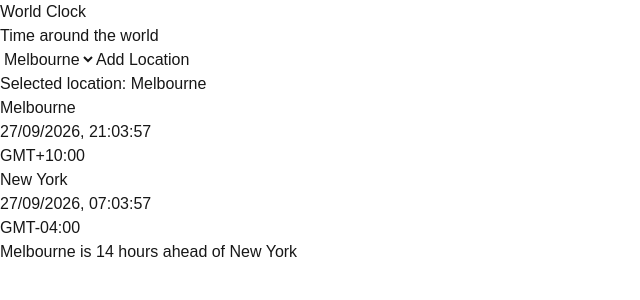
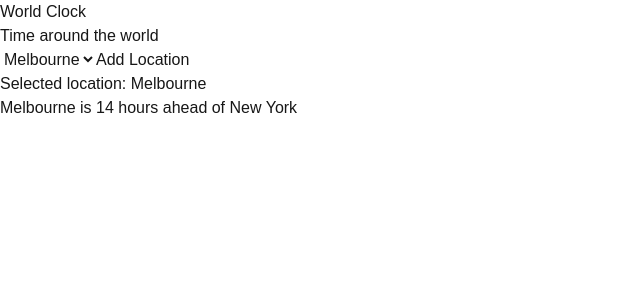
Before and after one commit to timeutility/timeflow-ai, a Next.js app: page /world-clock in a window 1280 px wide. Shown: the top 300 px of the page, without its empty margins (0-640 px from the left). Built offline with nearby package versions, Linux system fonts and the light colour scheme.

Commit message:
Remove hard-coded World Clock entries

```diff
--- a/src/app/world-clock/page.tsx
+++ b/src/app/world-clock/page.tsx
@@ -3,7 +3,7 @@ import {
   australiaMelbourneTimezone,
   americaNewYorkTimezone,
 } from "@/data/timezones";
-import LiveClock from "./LiveClock";
+
 import TimeComparison from "./TimeComparison";
 import WorldClockExperience from "./WorldClockExperience";
 
@@ -15,17 +15,6 @@ export default function WorldClockPage() {
 
       <WorldClockExperience />
 
-      <h2>{melbourne.canonical_name}</h2>
-      <LiveClock
-        entityId={melbourne.entity_id}
-        ianaIdentifier={australiaMelbourneTimezone.iana_identifier}
-      />
-
-      <h2>{newYork.canonical_name}</h2>
-      <LiveClock
-        entityId={newYork.entity_id}
-        ianaIdentifier={americaNewYorkTimezone.iana_identifier}
-      />
        <TimeComparison
         firstName={melbourne.canonical_name}
         firstIanaIdentifier={australiaMelbourneTimezone.iana_identifier}
```
